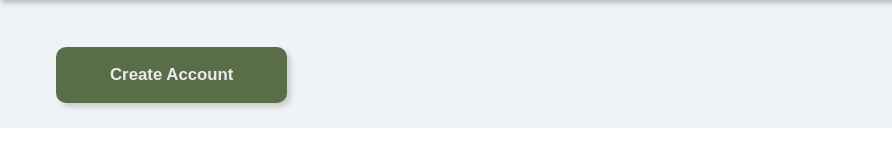
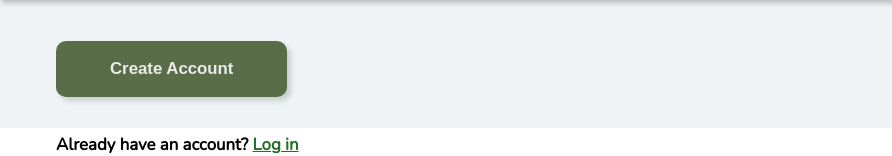
Before and after one commit to njcushing/odin-sign-up-form, a plain HTML site: page index.html in a window 1280 px wide. Shown: the part 672-828 px from the top of the page, 388-1280 px from the left. Drawn offline with nearby package versions, Linux system fonts and the light colour scheme.

Commit message:
Create log-in link and apply styling

```diff
--- a/index.html
+++ b/index.html
@@ -46,6 +46,7 @@
                         </div>
                         <button type="submit">Create Account</button>
                     </form>
+                    <div class="log-in">Already have an account? <a class="log-in-link" href="">Log in</a></div>
                 </div>
             </div>
             <div class="side-panel">
--- a/styles.css
+++ b/styles.css
@@ -39,6 +39,7 @@ li {
     background-color: rgb(240, 243, 245);
 }
 .header-section {
+    flex-shrink: 1;
     padding: 160px var(--content-horizontal-padding, 30px) 30px;
     font-family: var(--header-font-family);
     font-weight: bold;
@@ -89,8 +90,23 @@ li {
     font-size: 0.7em;
     font-weight: bold;
     padding: 18px 54px;
-    margin: 50px var(--content-horizontal-padding, 30px) 50px;
+    margin: 44px var(--content-horizontal-padding, 30px) 36px;
     box-shadow: 4px 4px 5px rgba(60, 60, 60, 0.2);
+}
+.log-in {
+    font-family: var(--header-font-family);
+    font-size: 0.7em;
+    font-weight: bold;
+    padding: 0px var(--content-horizontal-padding, 30px);
+}
+.log-in-link {
+    color: rgb(37, 110, 37);
+}
+.log-in-link:hover {
+    color: rgb(35, 170, 35);
+}
+.log-in-link:active {
+    color: rgb(18, 71, 18);
 }
 
 .side-panel {
```
